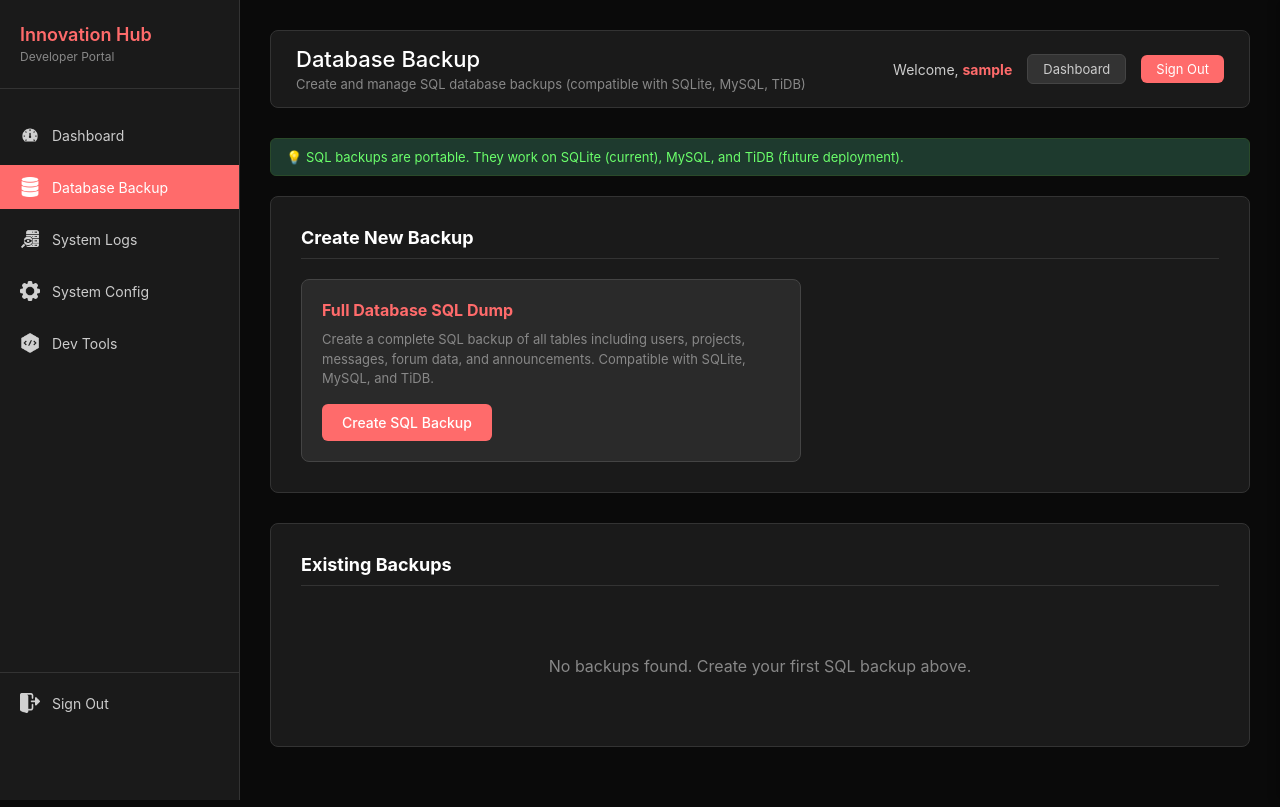
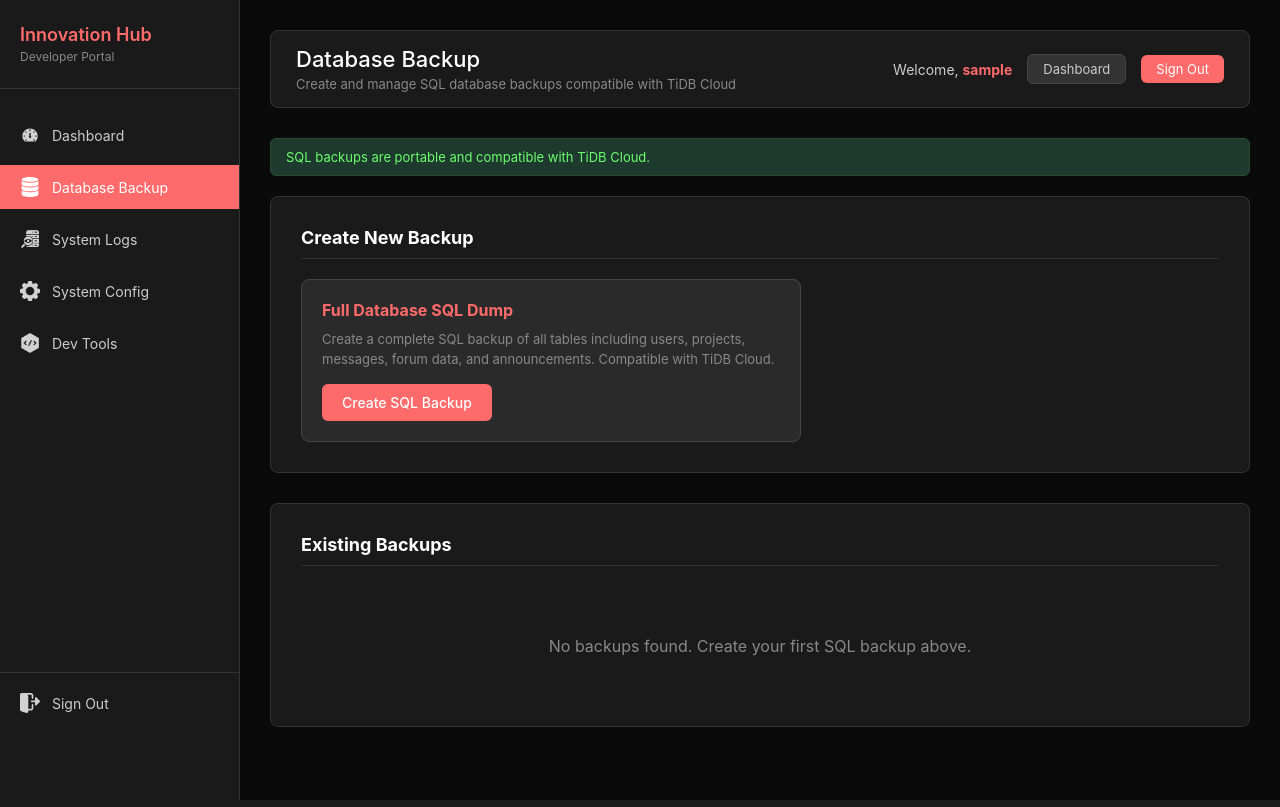
Before and after one commit to Itaivera21/Lupane-State-University-Innovation-Hub, a Flask app: template templates/dev/backup.html in a window 1280 px wide. Run offline with Flask 3, Linux system fonts and the light colour scheme; the template is opened without the code that fills it, so the values that code supplies are empty; the visitor is signed in with stand-in values (Sample User, id 1); data comes from the database, SQL or seed files in the repository.

Commit message:
new commit

```diff
--- a/templates/dev/backup.html
+++ b/templates/dev/backup.html
@@ -582,7 +582,7 @@
         <div class="header">
             <div>
                 <h1>Database Backup</h1>
-                <p>Create and manage SQL database backups (compatible with SQLite, MySQL, TiDB)</p>
+                <p>Create and manage SQL database backups compatible with TiDB Cloud</p>
             </div>
             <div class="user-info">
                 <span class="welcome-text">Welcome, <strong>{{ current_user.username }}</strong></span>
@@ -604,7 +604,7 @@
 
         <!-- Info Note -->
         <div class="info-badge">
-            💡 SQL backups are portable. They work on SQLite (current), MySQL, and TiDB (future deployment).
+            SQL backups are portable and compatible with TiDB Cloud.
         </div>
 
         <!-- Backup Options -->
@@ -613,7 +613,7 @@
 
             <div class="backup-card">
                 <h3>Full Database SQL Dump</h3>
-                <p>Create a complete SQL backup of all tables including users, projects, messages, forum data, and announcements. Compatible with SQLite, MySQL, and TiDB.</p>
+                <p>Create a complete SQL backup of all tables including users, projects, messages, forum data, and announcements. Compatible with TiDB Cloud.</p>
                 <form method="POST" action="{{ url_for('dev.create_backup') }}">
                     <button type="submit" class="btn btn-primary">Create SQL Backup</button>
                 </form>
@@ -631,7 +631,7 @@
                         <div class="backup-info">
                             <div class="backup-name">{{ backup.name }}</div>
                             <div class="backup-meta">Size: {{ backup.size }} • Created: {{ backup.created }}</div>
-                            <div class="backup-meta" style="color: #ff6b6b;">SQL dump • Portable</div>
+                            <div class="backup-meta" style="color: #ff6b6b;">SQL dump • TiDB Compatible</div>
                         </div>
                         <div class="backup-actions">
                             <a href="{{ url_for('dev.download_backup', filename=backup.name) }}">
```
